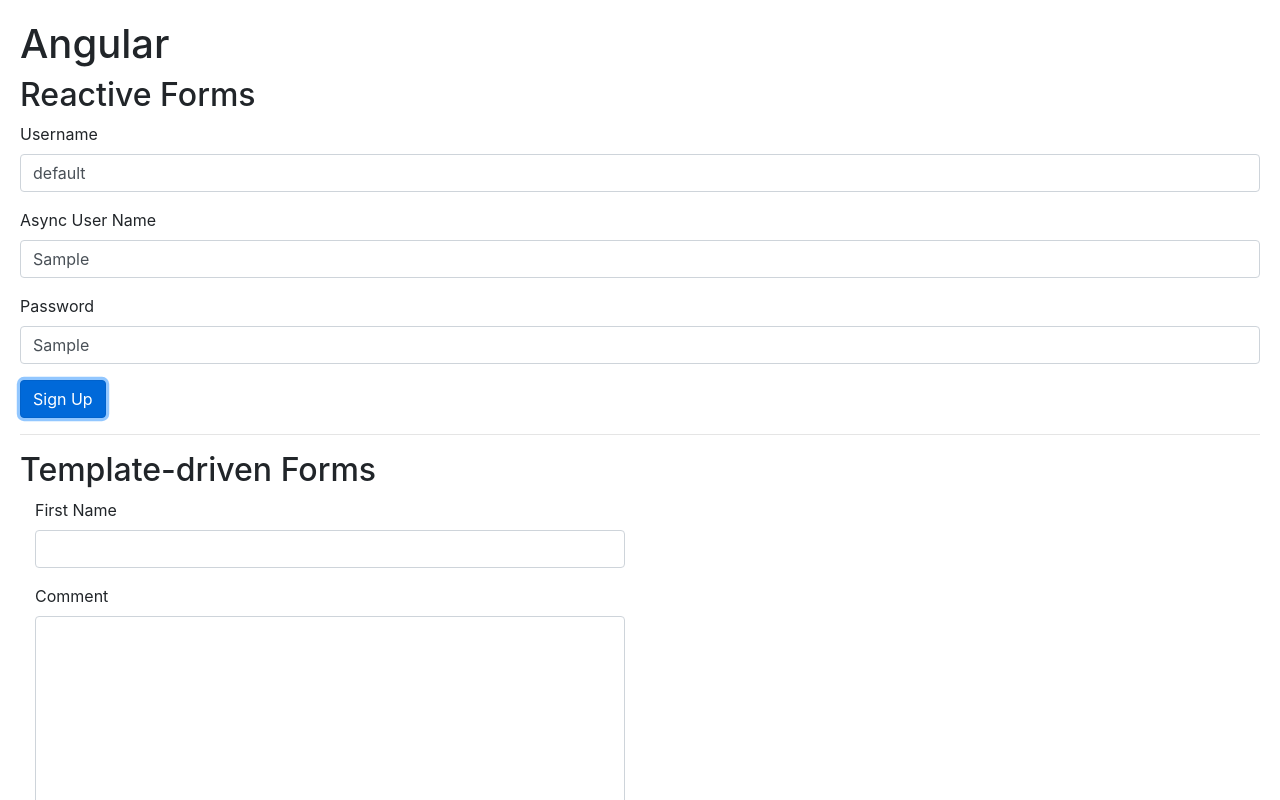
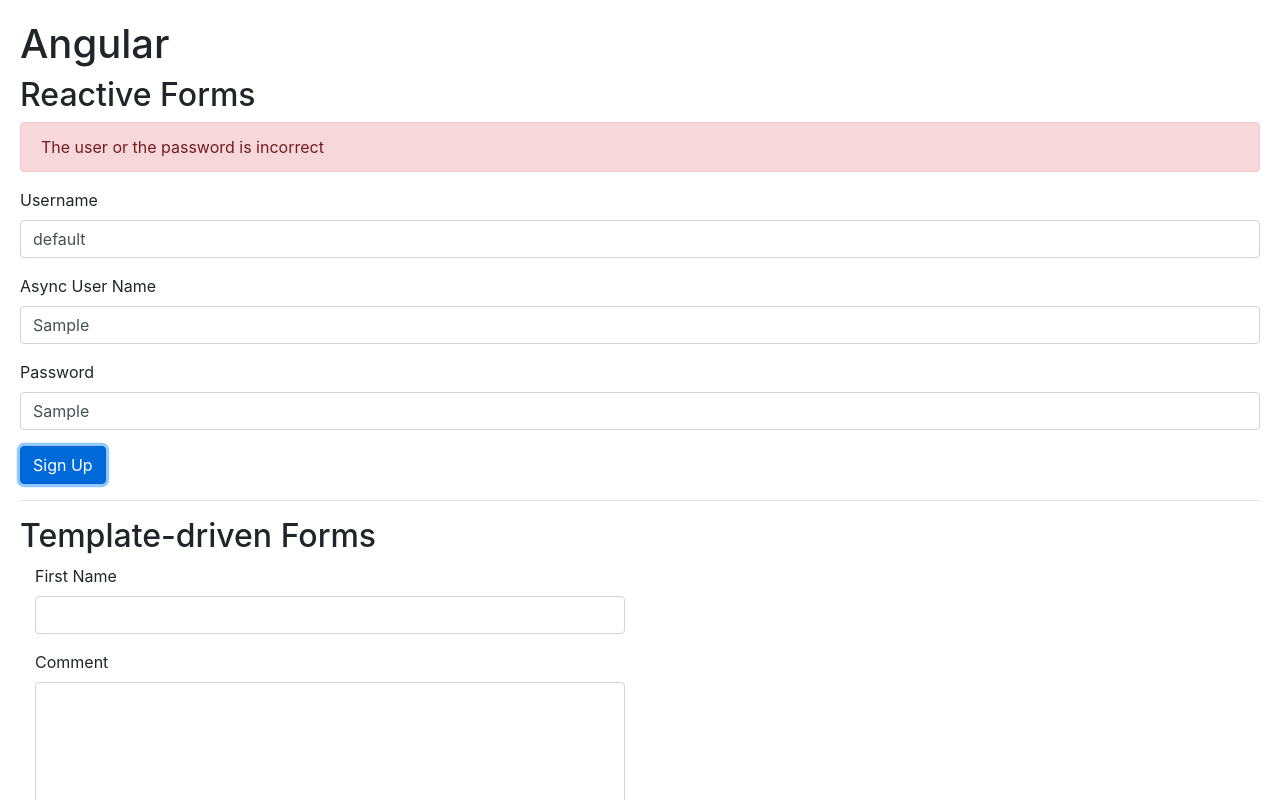
Before and after one commit to TheFallenCol/Angular_Ejercicios, an Angular app: page / in a window 1280 px wide. Both pictures are taken after typing "Sample", "Sample" into the empty fields and a click on the button "Sign Up". Shown: the top 800 px of the page. Built offline with nearby package versions, Linux system fonts and the light colour scheme.

Commit message:
Form Validation

```diff
--- a/src/app/singup-form/singup-form.component.html
+++ b/src/app/singup-form/singup-form.component.html
@@ -1,4 +1,7 @@
-<form [formGroup]="form">
+<form [formGroup]="form" (ngSubmit)="login()">
+    <div *ngIf="form.errors" class="alert alert-danger">
+        <div *ngIf="form.errors.loginError">The user or the password is incorrect</div>
+    </div>
     <div class="form-group">
         <label for="username">Username</label>
         <input
@@ -6,7 +9,7 @@
             id="user-name"
             type="text"
             class="form-control"
-            (change)="checkValue($event)">
+        >
         <div *ngIf="username.touched && username.invalid" class="alert alert-danger">
             <div *ngIf="username.errors.required">Username field is required</div>
             <div *ngIf="username.errors.minlength">Field should at least have {{ username.errors.minlength.requiredLength }} characters</div>
@@ -15,7 +18,11 @@
     </div>
     <div class="form-group">
         <label for="asyncUserName">Async User Name</label>
-        <input formControlName="asyncUserName" id="asyncUserName" type="text" class="form-control">
+        <input formControlName="asyncUserName" id="asyncUserName" type="text" class="form-control" (change)="checkValue($event)">
+        <div *ngIf="asyncUserName.pending" class="spinner-border text-secondary" role="status">
+            <span class="sr-only">Loading...</span>
+        </div>
+
         <div *ngIf="asyncUserName.touched && asyncUserName.invalid" class="alert alert-danger">
             <div *ngIf="asyncUserName.errors.required">Async Username field is required</div>
             <div *ngIf="asyncUserName.errors.shouldBeUnique">Async User name is already taken</div>
--- a/src/app/singup-form/singup-form.component.ts
+++ b/src/app/singup-form/singup-form.component.ts
@@ -1,6 +1,6 @@
 import { UsernameValidators } from './username.validators';
 import { Component } from '@angular/core';
-import { FormControl, FormGroup, Validators } from '@angular/forms';
+import { FormControl, FormGroup, Validators, ValidationErrors } from '@angular/forms';
 
 @Component({
   selector: 'singup-form',
@@ -30,6 +30,12 @@
     return this.form.get("asyncUserName");
   }
 
+  login(){
+    this.form.setErrors({
+      loginError: true
+    });
+  }
+
   checkValue(algo){
     console.log(algo);
     console.log(this.form.get("user-name"));
--- a/src/app/singup-form/username.validators.ts
+++ b/src/app/singup-form/username.validators.ts
@@ -21,6 +21,8 @@
             setTimeout(() => {
                 if((control.value as string).toLowerCase() === 'german')
                     resolve({shouldBeUnique : true });
+                else
+                    resolve(null);
             }, 2000);
         });
     }
```
